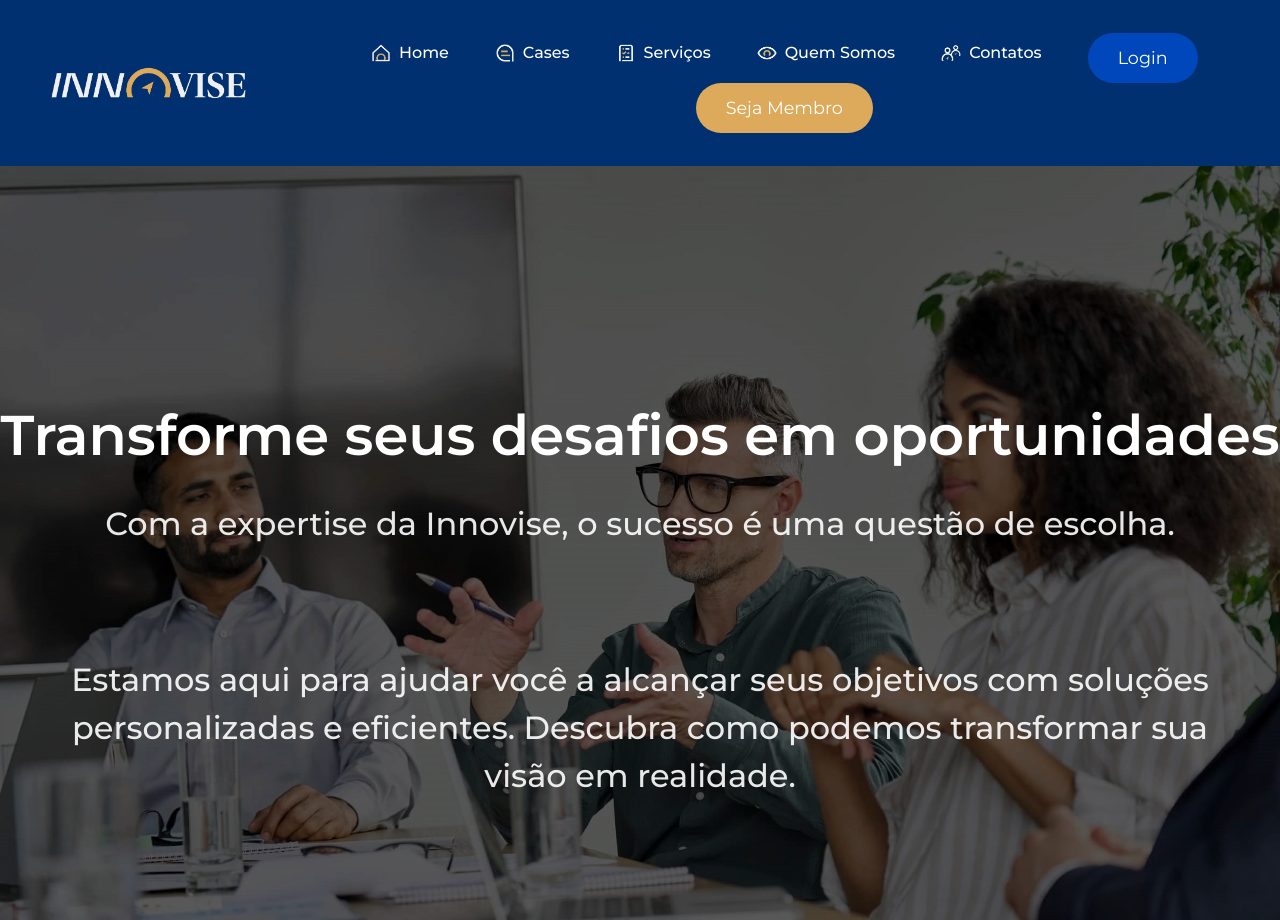
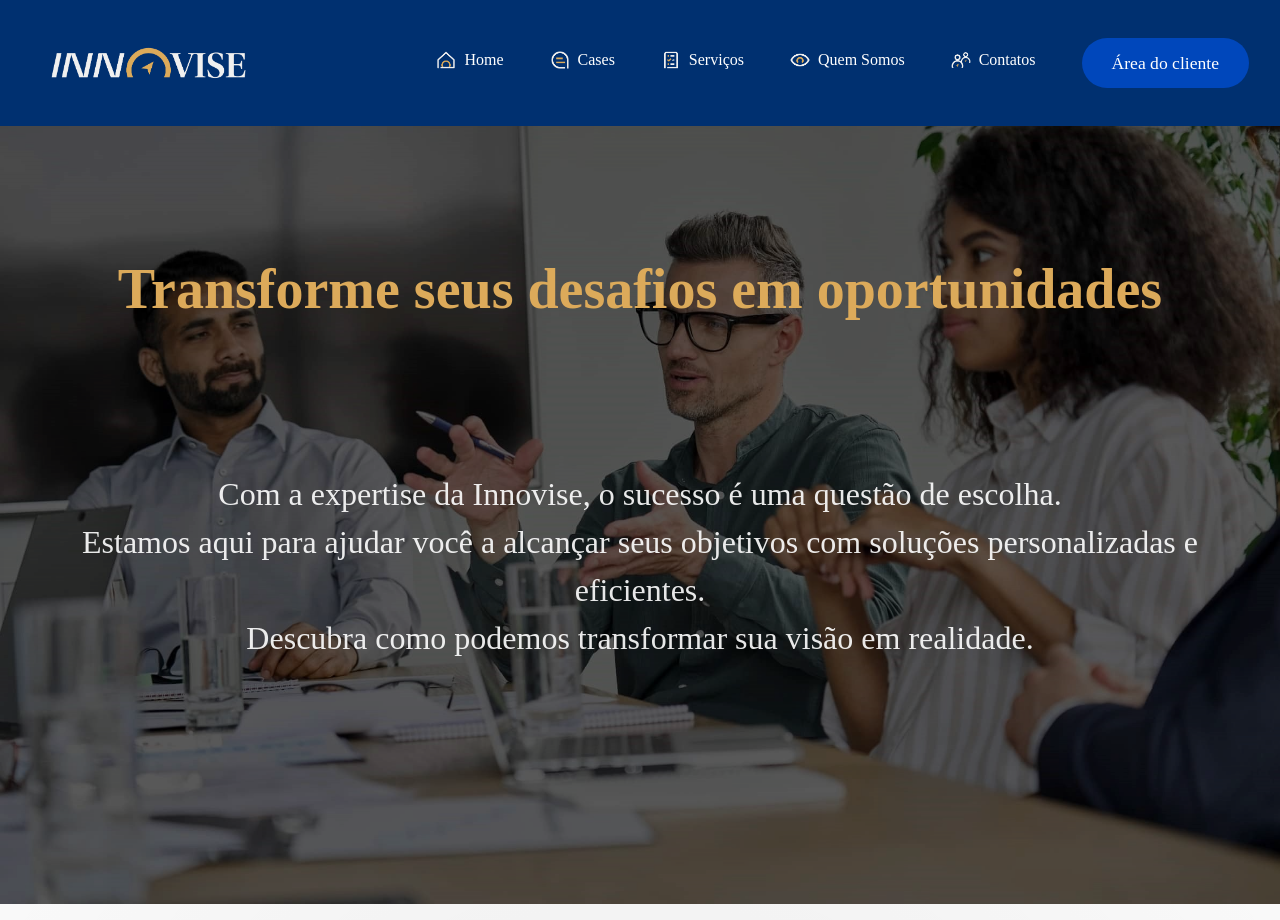
Before and after one commit to PascalMads/innovise, a plain HTML site: page index.html in a window 1280 px wide. Shown: the top 920 px of the page. Drawn offline with nearby package versions, Linux system fonts and the light colour scheme.

Commit message:
navbar fixada

```diff
--- a/index.html
+++ b/index.html
@@ -15,7 +15,7 @@
 <body>
     <!-- Navbar -->
     <header>
-        <nav class="navbar navbar-expand-lg navbar-dark">
+        <nav class="navbar fixed-top navbar-expand-lg navbar-dark">
             <a class="navbar-brand" href="#">
                 <img src="assets/Transparente 2.png" alt="Logo">
             </a>
@@ -50,10 +50,7 @@
                         </a>
                     </li>
                     <li class="nav-item">
-                        <a class="btn btn-primary btn-primary-custom ml-2" href="#" onclick="toggleForm('loginForm')">Login</a>
-                    </li>
-                    <li class="nav-item">
-                        <a class="btn btn-secondary btn-secondary-custom ml-2" href="#" onclick="toggleForm('registerForm')">Seja Membro</a>
+                        <a class="btn btn-primary btn-primary-custom ml-2" href="#">Área do cliente</a>
                     </li>
                 </ul>
             </div>
@@ -63,9 +60,10 @@
     <!-- Hero Section -->
     <section class="hero" id="home" data-aos="fade-in">
         <div class="hero-content">
-            <h1>Transforme seus desafios em oportunidades</h1>
-            <p>Com a expertise da Innovise, o sucesso é uma questão de escolha.</p><br><br>
-            <p class="hero-paragraph">Estamos aqui para ajudar você a alcançar seus objetivos com soluções personalizadas e eficientes. Descubra como podemos transformar sua visão em realidade.</p>
+            <h1>Transforme seus desafios em oportunidades</h1><br><br><br><br>
+            <p>Com a expertise da Innovise, o sucesso é uma questão de escolha.<br>
+                Estamos aqui para ajudar você a alcançar seus objetivos com soluções personalizadas e eficientes.<br>
+                 Descubra como podemos transformar sua visão em realidade.</p>
         </div>
     </section>
 
--- a/styles.css
+++ b/styles.css
@@ -1,6 +1,9 @@
 /* Reset básico e estilos globais */
+html{
+    scroll-behavior: smooth;
+}
 body {
-    font-family: 'Montserrat', sans-serif;
+    font-family: 'times new roman', serif;
     background-color: #F0F0F0;
     color: #333;
     margin: 0;
@@ -11,11 +14,13 @@ body {
 header {
     background-color: #003070;
     color: #fff;
-    padding: 20px 0;
+    padding: 2px 0;
     box-shadow: 0 2px 5px rgba(0,0,0,0.1);
 }
 
 .navbar {
+    background-color: #003070;
+    position:fixed;
     display: flex;
     justify-content: center;
     width: 100%;
@@ -34,6 +39,7 @@ header {
 .navbar-nav .nav-link {
     color: #fff !important;
     font-weight: 500;
+    padding: 10px 15px;
 }
 
 .navbar-nav .nav-link:hover {
@@ -55,7 +61,7 @@ header {
     margin-right: 8px;
     vertical-align: middle;
 }
-
+/* Media Queries */
 @media (max-width: 992px) {
     .navbar-nav {
         flex-direction: column;
@@ -71,7 +77,7 @@ header {
         margin-right: 5px;
     }
 }
-
+  /* Media Queries */
 @media (max-width: 576px) {
     .navbar {
         padding: 0;
@@ -103,12 +109,14 @@ header {
 }
 
 .hero-content {
+    margin-top: 40px;
     position: relative;
     z-index: 2;
     text-align: center;
 }
 
 .hero h1 {
+    color: #DCAA5A;
     font-size: 3.5rem;
     font-weight: 600;
     margin-bottom: 20px;
@@ -188,7 +196,7 @@ header {
     text-align: center;
     color: #003070;
 }
-/* Cartões */
+/* Cartões: Cases de Sucesso */
 .card {
     text-align: center;
     border: none;
```
